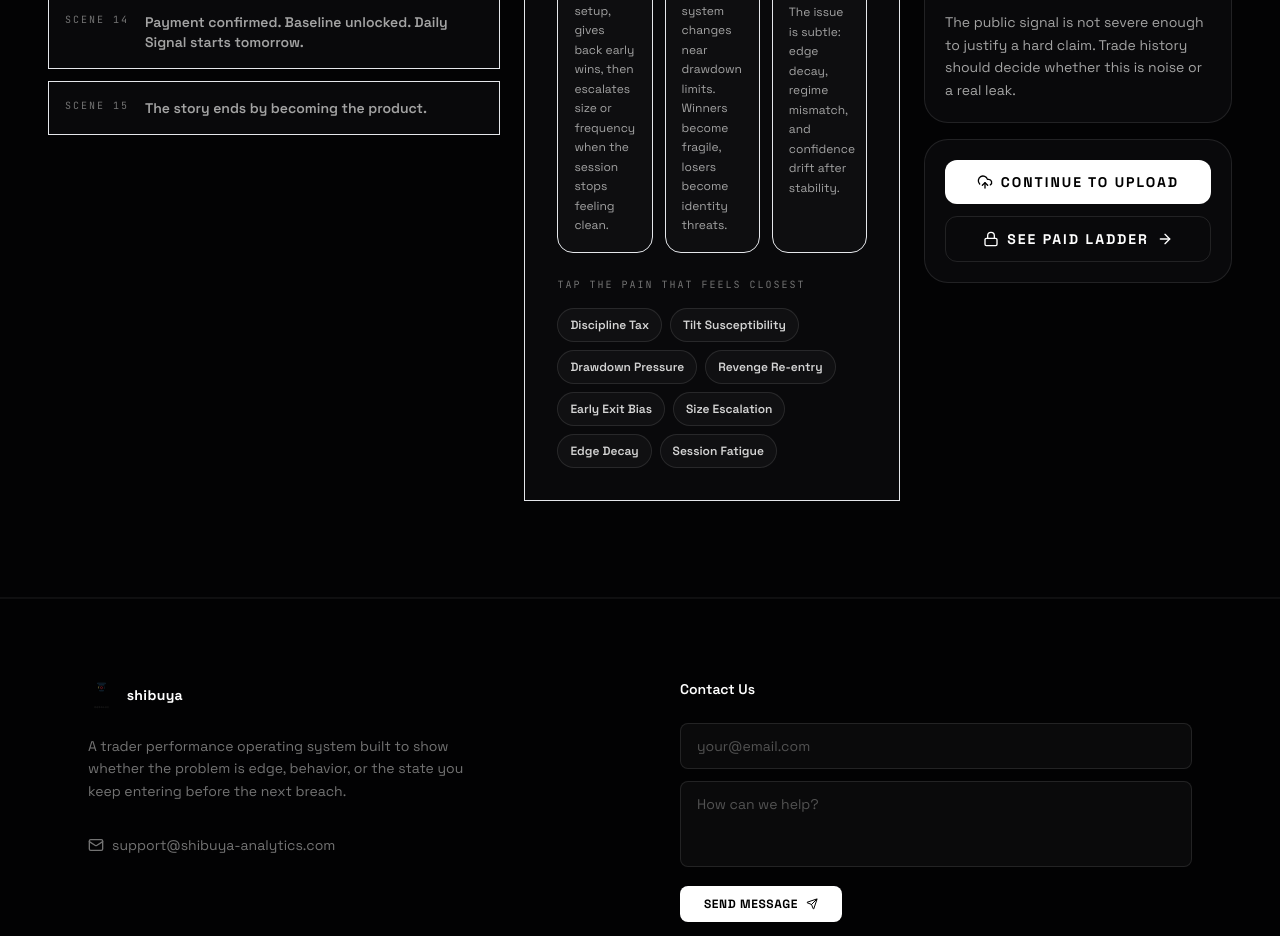
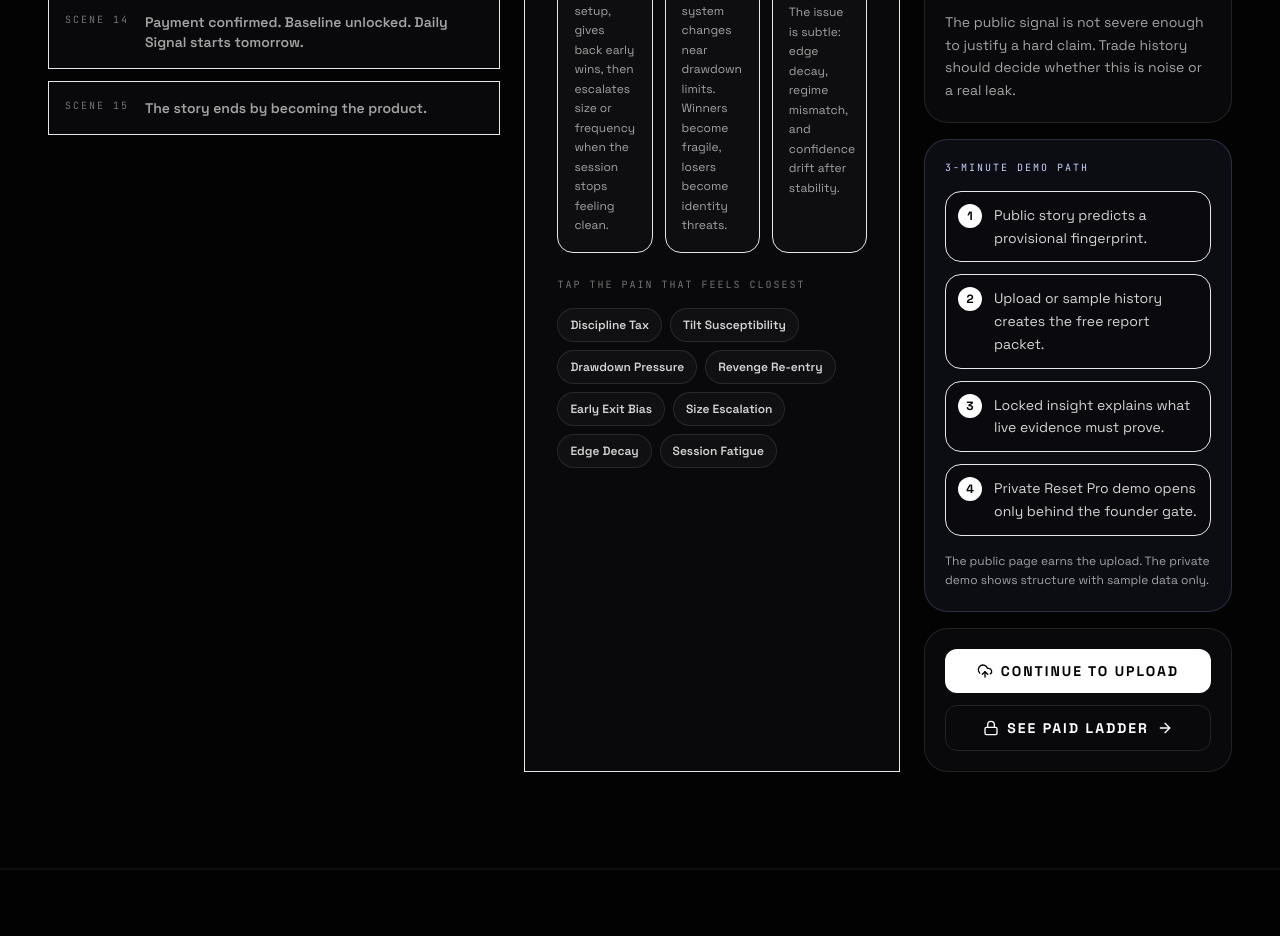
Before and after one commit to juninhogaucho/shibuya-analytics, a React (Vite) app: page / in a window 1280 px wide. Shown: the part 1540-2476 px from the top of the page. Built offline with nearby package versions, Linux system fonts and the light colour scheme; no server answers.

Commit message:
Clarify Shibuya public demo path

```diff
--- a/src/components/landing/StoryExperience.tsx
+++ b/src/components/landing/StoryExperience.tsx
@@ -259,6 +259,27 @@ export default function StoryExperience() {
                 <h4 className="mt-3 text-lg font-semibold text-indigo-100">{pressureBand.label}</h4>
                 <p className="mt-3 text-sm leading-relaxed text-neutral-400">{pressureBand.description}</p>
               </div>
+              <div className="rounded-3xl border border-indigo-300/20 bg-indigo-300/[0.06] p-5">
+                <p className="font-mono text-[10px] uppercase tracking-[0.2em] text-indigo-200">3-minute demo path</p>
+                <div className="mt-4 grid gap-3 text-sm leading-relaxed text-neutral-300">
+                  {[
+                    ['1', 'Public story predicts a provisional fingerprint.'],
+                    ['2', 'Upload or sample history creates the free report packet.'],
+                    ['3', 'Locked insight explains what live evidence must prove.'],
+                    ['4', 'Private Reset Pro demo opens only behind the founder gate.'],
+                  ].map(([step, body]) => (
+                    <div key={step} className="flex gap-3 rounded-2xl border border-white/8 bg-black/20 p-3">
+                      <span className="flex h-6 w-6 shrink-0 items-center justify-center rounded-full bg-white text-xs font-black text-black">
+                        {step}
+                      </span>
+                      <span>{body}</span>
+                    </div>
+                  ))}
+                </div>
+                <p className="mt-4 text-xs leading-relaxed text-indigo-50/65">
+                  The public page earns the upload. The private demo shows structure with sample data only.
+                </p>
+              </div>
               <div className="space-y-3 rounded-3xl border border-white/10 bg-[#09090B] p-5">
                 <button
                   type="button"
```
Also changed, not shown: 1 other file (tests, documents, lock files or other folders).
